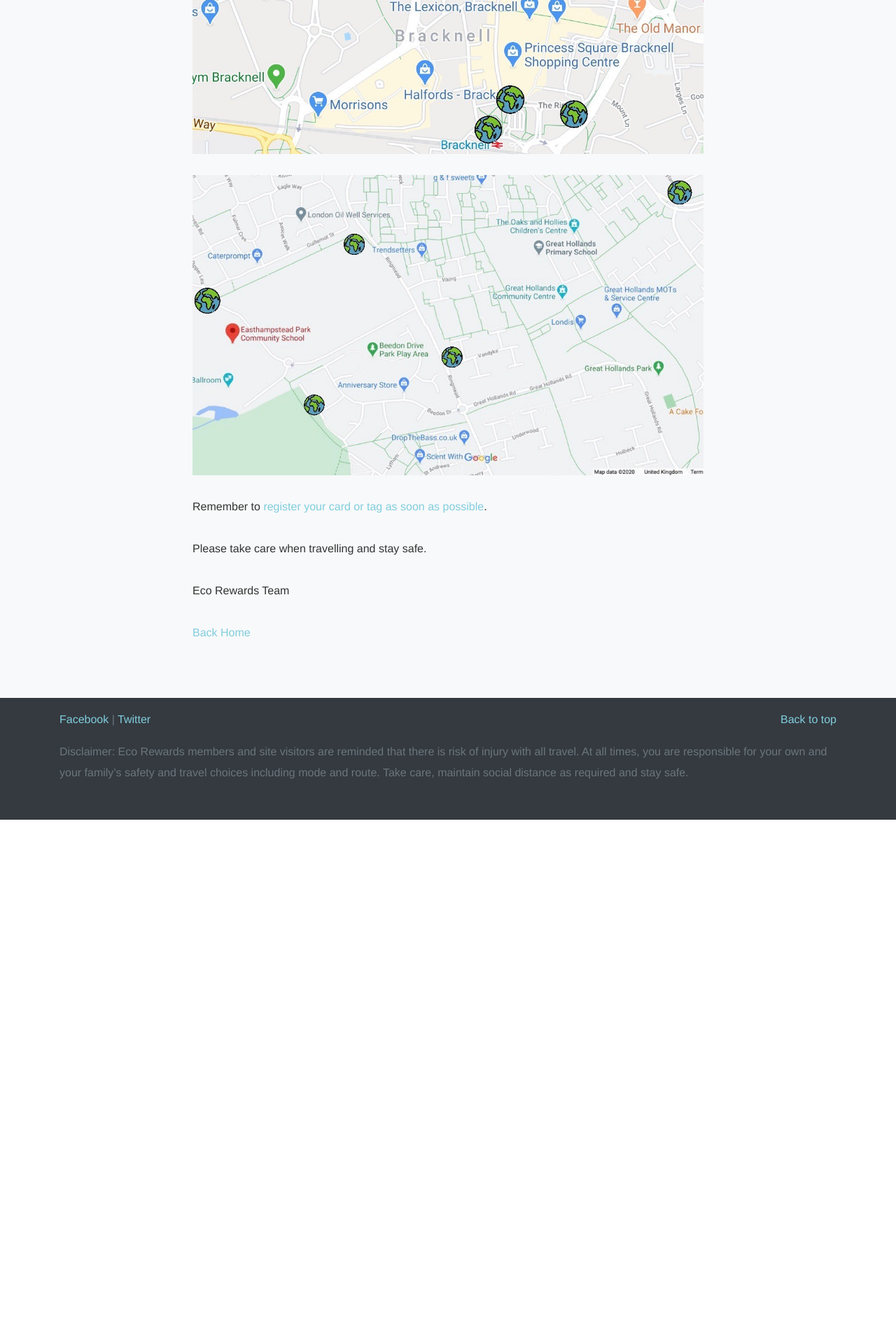
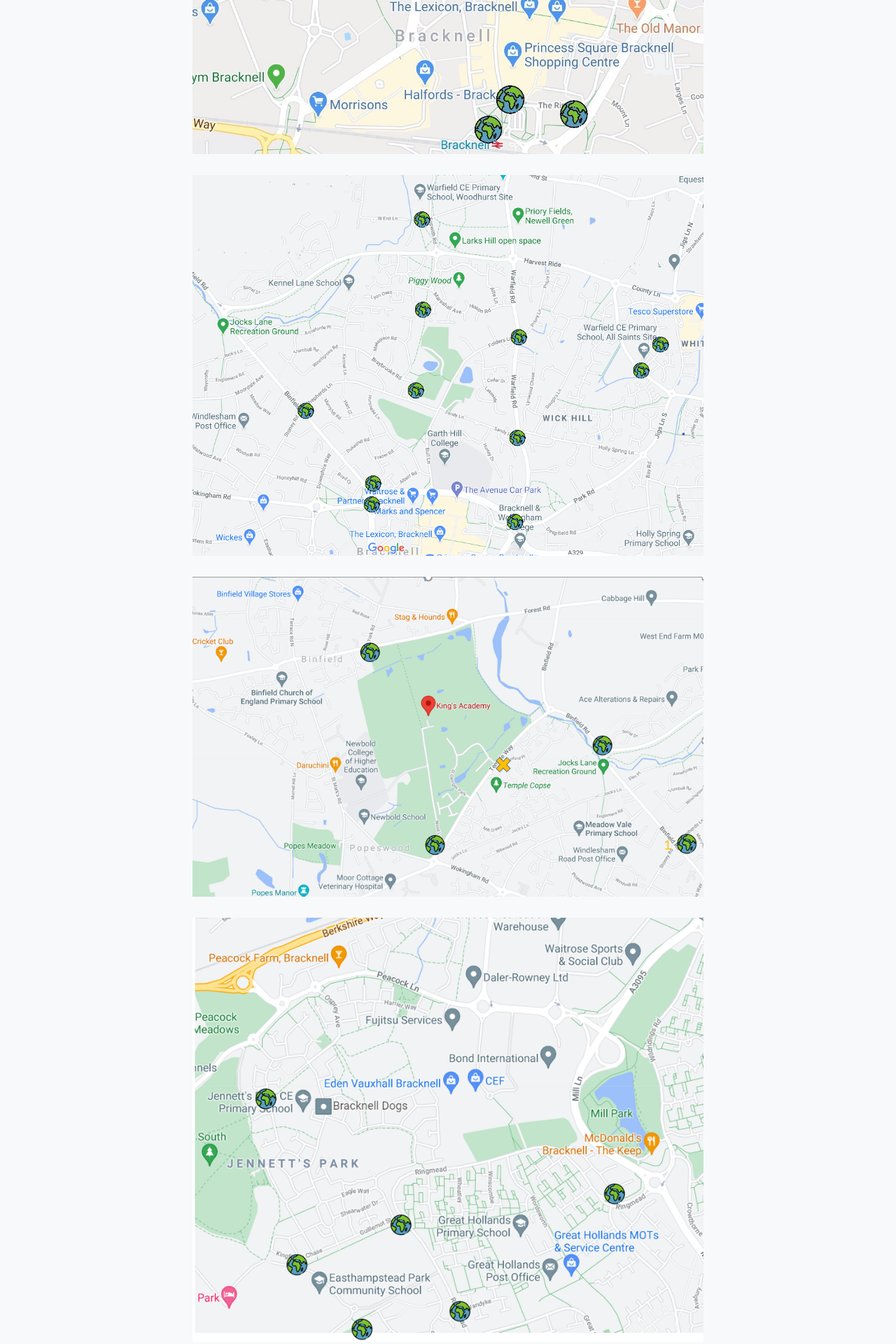
Before and after one commit to EcoRewards/ecorewards.co.uk, a Jekyll site: the page built from _posts/2021-01-22-eco-rewards-locations.md, in a window 1280 px wide. Shown: the part 940-2860 px from the top of the page at 70% size. Built offline with Jekyll 4.4.1, drawn with Linux system fonts in a browser that asks for light colours; some web fonts are replaced; before the commit the page ends 2111 px from its top, so only the background shows below that.

Commit message:
update maps

```diff
--- a/_posts/2021-01-22-eco-rewards-locations.md
+++ b/_posts/2021-01-22-eco-rewards-locations.md
@@ -16,7 +16,13 @@
 
 ![reader](/assets/image/post/eco-rewards-reader-locations-announced/map1.jpg){: .img-responsive }
 
-![reader2](/assets/image/post/eco-rewards-reader-locations-announced/map2.jpg){: .img-responsive }
+![reader2](/assets/image/post/eco-rewards-reader-locations-announced/map2.png){: .img-responsive }
+
+![reader3](/assets/image/post/eco-rewards-reader-locations-announced/map3.png){: .img-responsive }
+
+![reader4](/assets/image/post/eco-rewards-reader-locations-announced/map4.png){: .img-responsive }
+
+![reader5](/assets/image/post/eco-rewards-reader-locations-announced/map5.png){: .img-responsive }
 
 Remember to [register your card or tag as soon as possible](https://www.ecorewards.org.uk/secure/register.php).
 
```
Also changed, not shown: other parts of _posts/2021-01-22-eco-rewards-locations.md (+2 -2 lines), assets/image/post/eco-rewards-reader-locations-announced/map2.png (added), assets/image/post/eco-rewards-reader-locations-announced/map3.png (added), assets/image/post/eco-rewards-reader-locations-announced/map4.png (added), assets/image/post/eco-rewards-reader-locations-announced/map5.png (added).
